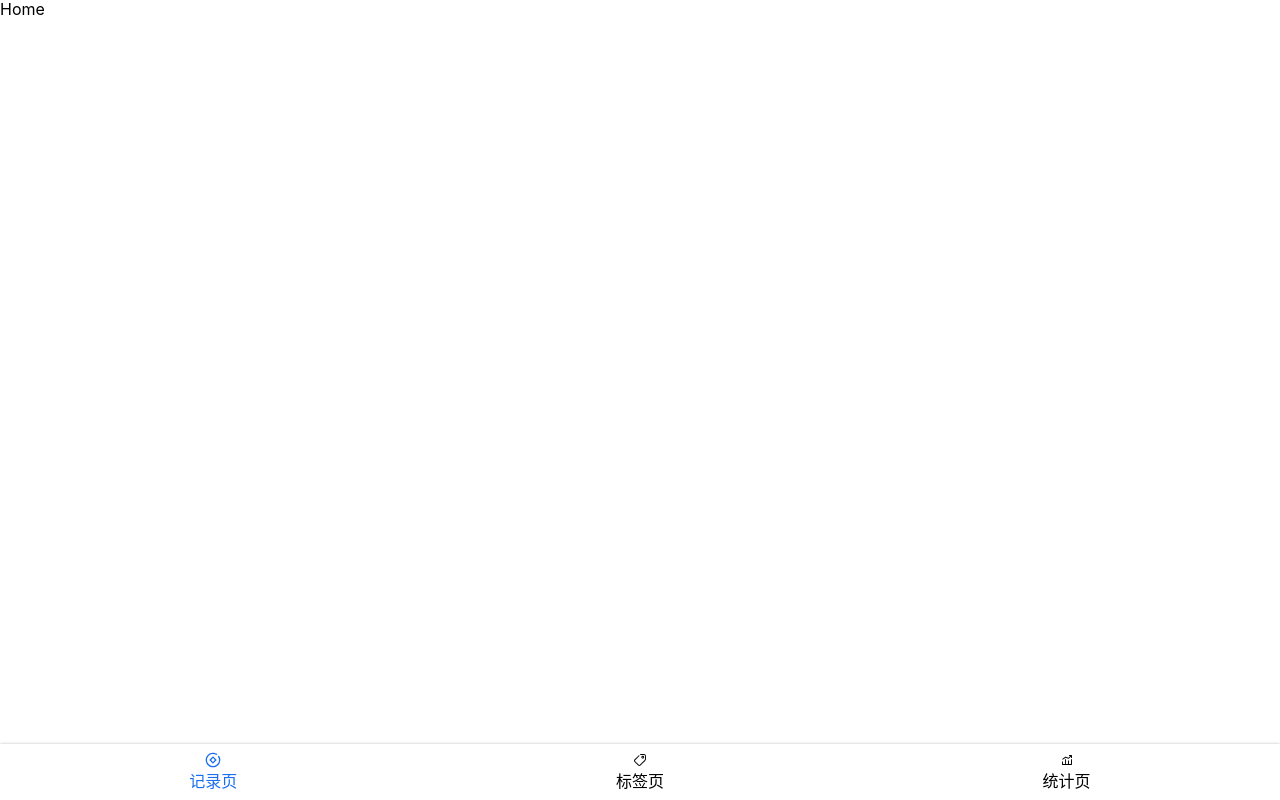
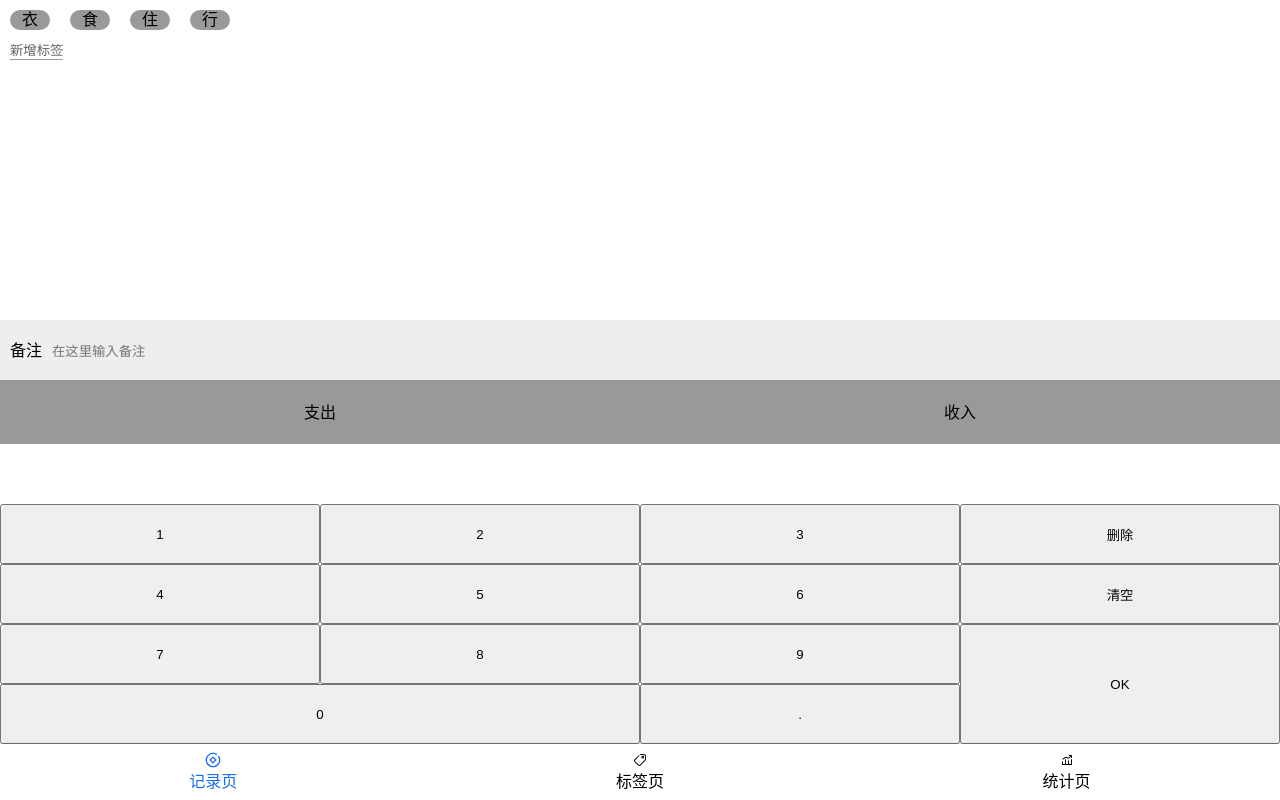
Before and after one commit to zheng013/morney-r, a React app: page /record in a window 1280 px wide. Built offline with nearby package versions, Linux system fonts and the light colour scheme.

Commit message:
初步完成Money页面，利用浮动进行数字面板的布局，父元素的伪类消除，浮动布局对于单个无规则的布局更方便

```diff
--- a/src/components/Layout.tsx
+++ b/src/components/Layout.tsx
@@ -9,6 +9,8 @@
 `;
 const Content = styled.div`
   flex-grow: 1;
+  display: flex;
+  flex-direction: column;
   overflow: auto;
 `;
 
--- a/src/views/Money.tsx
+++ b/src/views/Money.tsx
@@ -1,8 +1,128 @@
 import Layout from "components/Layout";
 import React from "react";
+import styled from "styled-components";
+
+const Tags = styled.section`
+  margin-bottom: 10px;
+  flex-grow: 1;
+  > ol {
+    display: flex;
+    > li {
+      margin: 10px;
+      background: #999;
+      height: 20px;
+      width: 40px;
+      border-radius: 10px;
+      text-align: center; /*水平居中*/
+    }
+  }
+  > button {
+    border: none;
+    outline: none;
+    background: none;
+    margin-left: 10px;
+    color: #666;
+    border-bottom: 1px solid #999;
+  }
+`;
+const Notes = styled.section`
+  height: 60px;
+  background: #eee;
+  vertical-align: center; /*垂直居中*/
+  line-height: 60px;
+  > label {
+    margin-left: 10px;
+    > input {
+      margin-left: 10px;
+      background: none;
+      border: none;
+      outline: none;
+    }
+  }
+`;
+const Category = styled.section`
+  height: 64px;
+  background: #999;
+  vertical-align: center; /*垂直居中*/
+  line-height: 64px;
+  > ul {
+    display: flex;
+    > li {
+      width: 50%;
+      text-align: center;
+    }
+  }
+`;
+const NumberPad = styled.section`
+  > .output {
+    height: 60px;
+  }
+  > .buttons {
+    &::after {
+      content: "";
+      clear: both;
+      display: block;
+    }
+    > button {
+      float: left;
+      height: 60px;
+      width: 25%;
+      &.OK {
+        float: right;
+        height: 120px;
+      }
+      &.zero {
+        width: 50%;
+      }
+    }
+  }
+`;
 
 const Money = () => {
-  return <Layout>Home</Layout>;
+  return (
+    <Layout>
+      <Tags>
+        <ol>
+          <li>衣</li>
+          <li>食</li>
+          <li>住</li>
+          <li>行</li>
+        </ol>
+        <button>新增标签</button>
+      </Tags>
+      <Notes>
+        <label>
+          <span>备注</span>
+          <input type="text" placeholder="在这里输入备注" />
+        </label>
+      </Notes>
+      <Category>
+        <ul>
+          <li>支出</li>
+          <li>收入</li>
+        </ul>
+      </Category>
+      <NumberPad>
+        <div className="output"></div>
+        <div className="buttons">
+          <button>1</button>
+          <button>2</button>
+          <button>3</button>
+          <button>删除</button>
+          <button>4</button>
+          <button>5</button>
+          <button>6</button>
+          <button>清空</button>
+          <button>7</button>
+          <button>8</button>
+          <button>9</button>
+          <button className="OK">OK</button>
+          <button className="zero">0</button>
+          <button>.</button>
+        </div>
+      </NumberPad>
+    </Layout>
+  );
 };
 
 export default Money;
```
